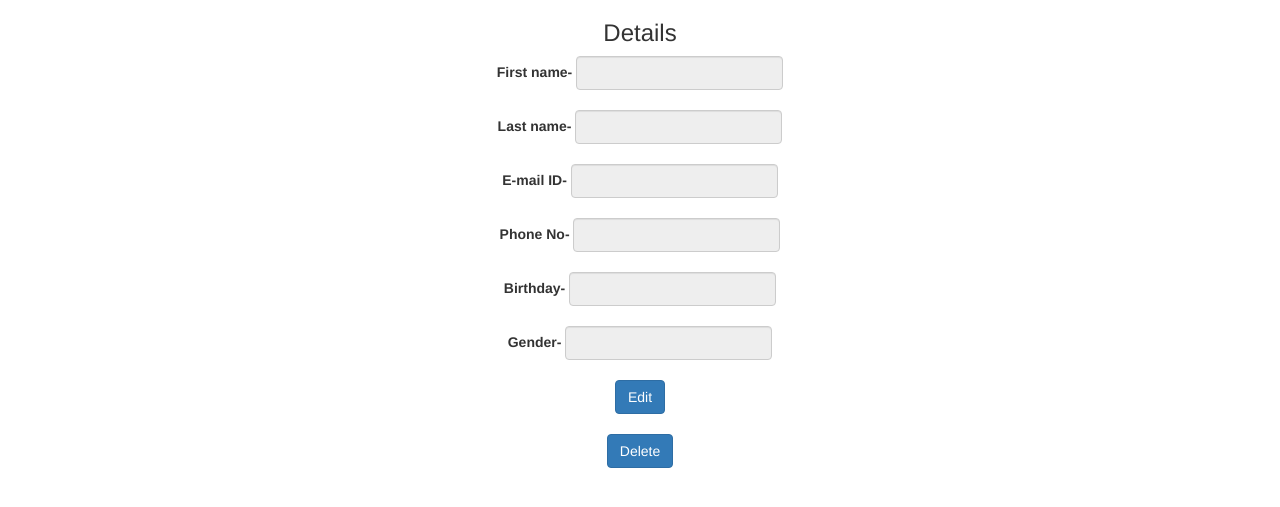
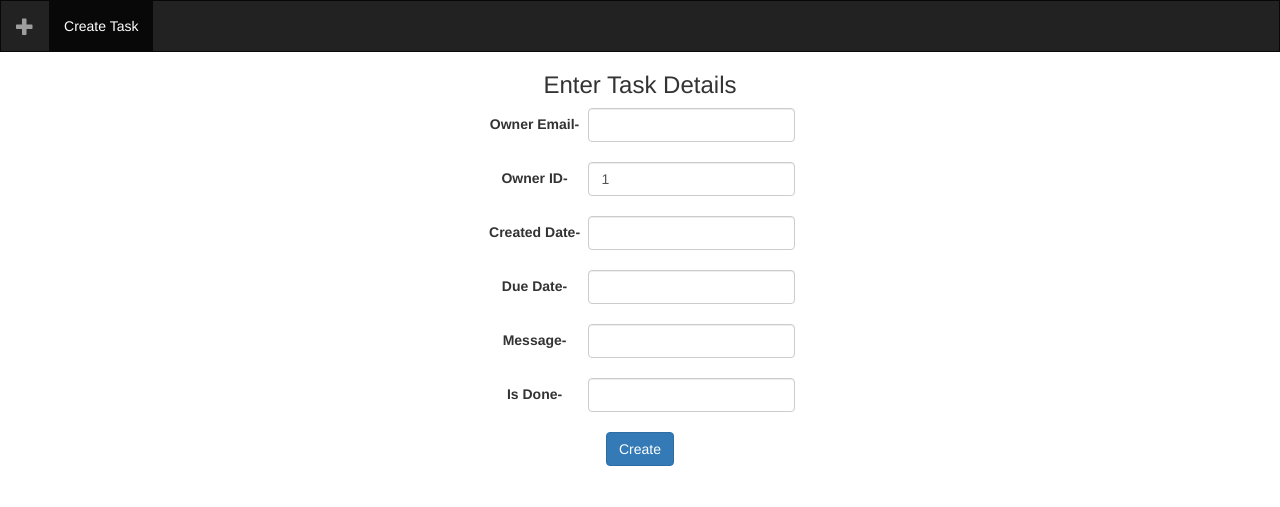
Before and after one commit to Sush3006/Project_2, a PHP site: template pages/show_accounts.php in a window 1280 px wide. Shown: the top 507 px of the page. Run offline with PHP 8.4, Linux system fonts and the light colour scheme; the template is opened without the code that fills it, so the values that code supplies are empty; the visitor is signed in with stand-in values (Sample User, id 1); some libraries are stand-ins or nearby versions.

```diff
--- a/pages/show_accounts.php
+++ b/pages/show_accounts.php
@@ -7,61 +7,114 @@
   <link rel="stylesheet" href="https://maxcdn.bootstrapcdn.com/bootstrap/3.3.7/css/bootstrap.min.css">
   <script src="https://ajax.googleapis.com/ajax/libs/jquery/3.2.1/jquery.min.js"></script>
   <script src="https://maxcdn.bootstrapcdn.com/bootstrap/3.3.7/js/bootstrap.min.js"></script>
+  </head> <style>
+    /* Remove the navbar's default margin-bottom and rounded borders */
+    .navbar {
+      margin-bottom: 0;
+      border-radius: 0;
+    }
 
-</head>
+    /* Set height of the grid so .sidenav can be 100% (adjust as needed) */
+    .row.content {height: 650px}
+
+    /* Set gray background color and 100% height */
+    .sidenav {
+      padding-top: 20px;
+      background-color:  #99ffcc;
+      height: 100%;
+    }
+
+    /* Set black background color, white text and some padding */
+    footer {
+      background-color:#99ffcc;
+      color: white;
+      padding: 15px;
+    }
+
+    /* On small screens, set height to 'auto' for sidenav and grid */
+    @media screen and (max-width: 767px) {
+      .sidenav {
+        height: auto;
+        padding: 15px;
+      }
+      .row.content {height:auto;}
+    }
+
+    .glyphicon {
+    height:42px;
+    font-size: 18px;
+}
+    label{
+      width:100px;
+    }
+  </style>
+
+<body><nav class="navbar navbar-inverse">
+  <div class="container-fluid">
+    <div class="navbar-header">
+      <button type="button" class="navbar-toggle" data-toggle="collapse" data-target="#myNavbar">
+        <span class="icon-bar"></span>
+        <span class="icon-bar"></span>
+        <span class="icon-bar"></span>
+      </button>
+      <a class="navbar-brand" href="#"><span class="glyphicon glyphicon-plus"></span></a>
+    </div>
+    <div class="collapse navbar-collapse" id="myNavbar">
+      <ul class="nav navbar-nav">
+        <li class="active"><a href="#">Create Task</a></li>
+      </ul>
+    </div>
+  </div>
+</nav>
+
+<center>
+
+    <h3> Enter Task Details </h3>
+
+<form action="index.php?page=tasks&action=store&id=" method="post" id="form1" class = "form-inline">
+
+<div class = "form-group">
+<label>Owner Email-</label>
+<input type="text" class="form-control" name="owneremail" value="">
+</div>
+<br><br>
+
+<div class = "form-group">
+<label>Owner ID-</label>
+<input type="text" class="form-control" name="ownerid" value="<?php session_start(); echo $_SESSION["userID"]; ?>">
+</div>
+<br><br>
 
 
-<body>
-<center>
+<div class = "form-group">
+<label>Created Date-</label>
+<input type="text" class="form-control" name="createddate" value="">
+</div>
+<br><br>
 
-    <h3> Details </h3>
-<form action="index.php?page=accounts&action=edit&id=<?php echo $data->id; ?>" method="post" class = "form-inline">
+<div class = "form-group">
+<label>Due Date-</label>
+<input type="text" class="form-control" name="duedate" value="">
+</div>
+<br><br>
 
-    <div class = "form-group">
-    <label>First name-</label>
-    <input type="text" class="form-control" name="fname" value="<?php echo $data->fname; ?>"readonly>
-    </div><br><br>
+<div class = "form-group">
+<label>Message-</label>
+<input type="text" class="form-control" name="message" value="">
+</div>
+<br><br>
 
-    <div class = "form-group" align="center">
-    <label>Last  name-</label>
-    <input type="text" class="form-control" name="lname" value="<?php echo $data->lname; ?>"readonly>
-    </div><br><br>
+<div class = "form-group">
+<label>Is Done-</label>
+<input type="text" class="form-control" name="isdone" value="">
+</div>
+<br><br>
 
-    <div class = "form-group" align="center">
-    <label>E-mail  ID-</label>
-    <input type="text" class="form-control" name="email" value="<?php echo $data->email; ?>"readonly>
-    </div><br><br>
-
-    <div class = "form-group" align="center">
-    <label>Phone No-</label>
-    <input type="text" class="form-control" name="phone" value="<?php echo $data->phone; ?>"readonly>
-    </div><br><br>
-
-    <div class = "form-group" align="center">
-    <label>Birthday-</label>
-    <input type="text" class="form-control" name="birthday" value="<?php echo $data->birthday; ?>"readonly>
-    </div><br><br>
-
-    <div class = "form-group" align="center">
-    <label>Gender-</label>
-    <input type="text" class="form-control" name="gender" value="<?php echo $data->gender; ?>"readonly>
-    </div>
-    <br>
-    <br>
-
-    <input type="submit" class="btn btn-primary" value="Edit">
-    <br>
-    <br>
+<button type="submit" class="btn btn-primary" form="form1" value="create">Create</button>
 </form>
 
 
-<form action="index.php?page=accounts&action=delete&id=<?php echo $data->id; ?> " method="post" id="form1">
-    <button type="submit" class="btn btn-primary" form="form1" value="delete">Delete</button>
-</form>
-
 </center>
-
-
 <script src="js/scripts.js"></script>
 </body>
 </html>
```
Also changed, not shown: pages/all_tasks.php (+60 -0 lines), pages/edit_account.php (+61 -3 lines), pages/login_homepage.php (+60 -1 lines).
